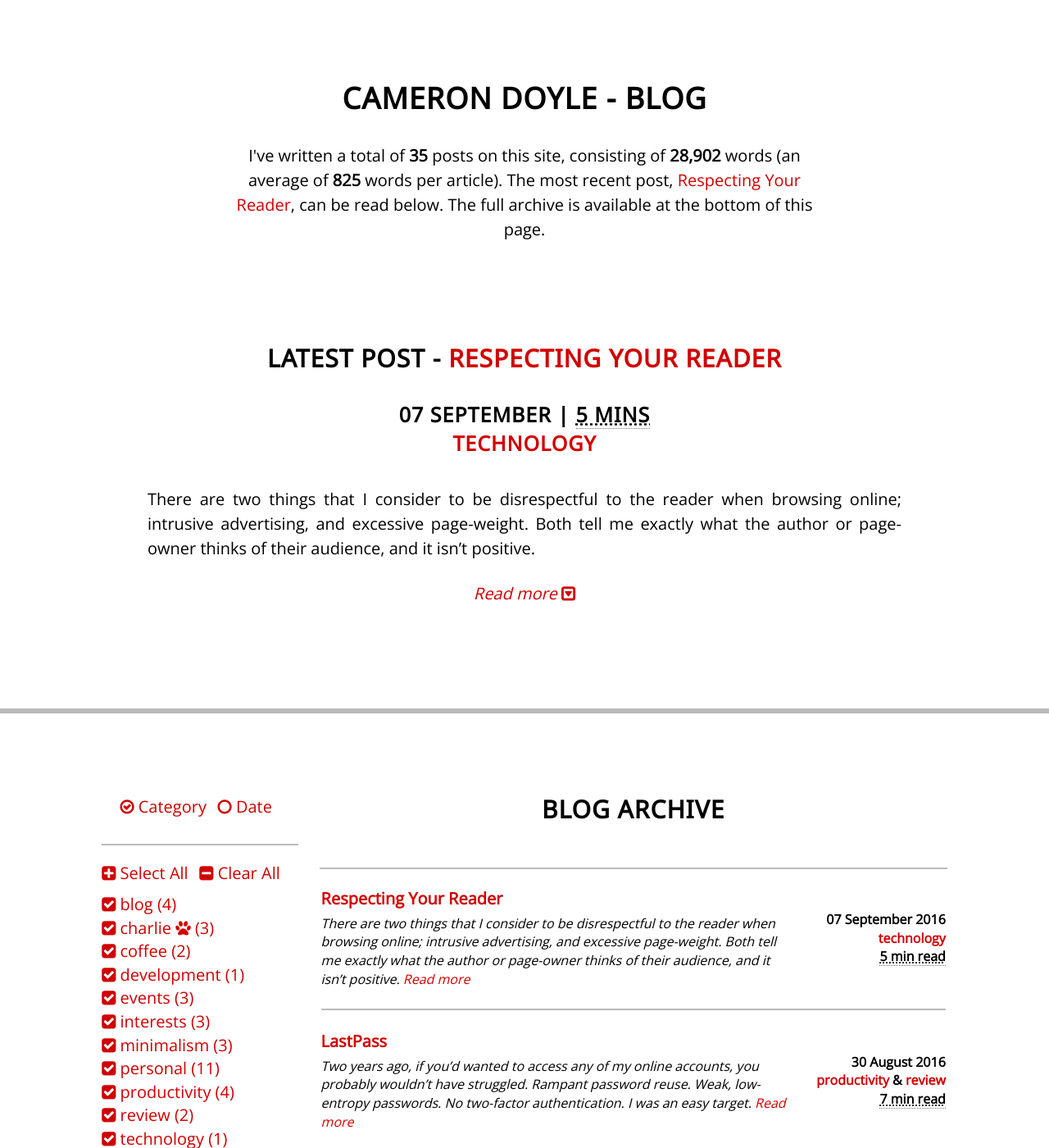
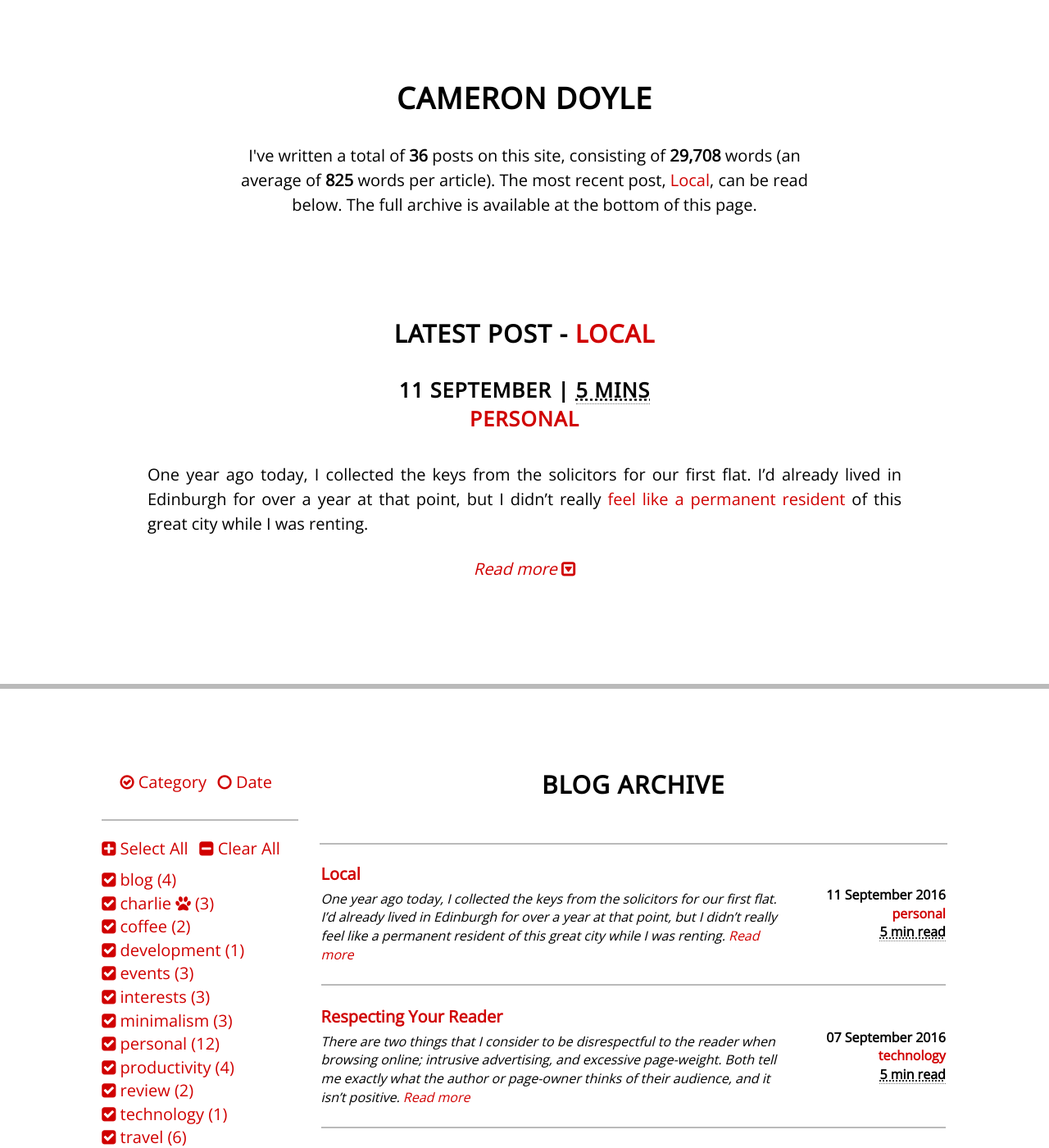
Before and after one commit to CameronD17/blog, a Jekyll site: the page built from index.html, in a window 1280 px wide and 1400 px high. Shown: the whole window at 82% size. Built offline with Jekyll 4.4.1, drawn with Linux system fonts in a browser that asks for light colours; nearby versions of some CDN libraries; comment, search, counter and statistics services are not loaded; some of the changed lines change nothing that is shown.

Commit message:
Blog post: Local

```diff
--- /dev/null
+++ b/_posts/2016-09-11-local.markdown
@@ -0,0 +1,31 @@
+---
+layout:     post
+title:      "Local"
+date:       2016-09-11 21:00:00 +0000
+tags:       personal
+---
+
+One year ago today, I collected the keys from the solicitors for our first flat. I'd already lived in Edinburgh for over a year at that point, but I didn't really [feel like a permanent resident]({% post_url 2016-03-09-home %}) of this great city while I was renting.
+
+<!-- Read More -->
+
+## Exploring
+
+After moving into our current place, we had a fair bit of decorating and furnishing to do, so date nights went out of the window for a couple of months. In fact, I think I went about six weeks without going into the city centre, we were so absorbed with sorting out the flat. Even before this though, my appetite for exploring had waned to almost nothing. Anytime I went out for a meal or drinks, I tended to go to the same four or five places that I knew, rather than searching for and trying out new places. At one point, we visited the Flaming Grill at Fountain Park three nights out in a row; after the third visit, we decided something needed to change (not that I have anything against McCowan's, it's still a decent place to watch the match.)
+
+So, once the flat was close to habitable, Sasha and I made a pact. We agreed that every month we would each pick a new place that we hadn't been before (together, at least), and have a date night there. For a bit of fun, we also agreed to not tell the other where we were actually going until we got there, coining the term Mystery Date Night. This helped in two ways; firstly, we were trying new places, which at the very least helps us recommend places in Edinburgh (people always ask when they come visit), and secondly it meant we were going out at least once every couple of weeks or so, which we'd neglected due to working on the flat.
+
+For our first date night, way back on November 2nd last year, I took Sasha to my favourite Indian restaurant in Edinburgh; Khushi's, on Antigua Street. Since then we've tried out nearly 20 new places in Edinburgh (and three outside of Edinburgh), expanding our recommendation list, as well as unearthing some hidden gems in the city. Some of the places we've tried have been in the city, some have been within walking distance of our new flat.
+
+## Connecting
+
+Even with our newfound touring of the city, we still weren't fully 'connected'. We were still outsiders, foreigners, invaders; until April of this year, when [Charlie joined the family]({% post_url 2016-04-25-puppy %}). All of a sudden, we were talking to pretty much everyone in our neighbourhood. People love puppies, and it opened up conversations easily with new people. Charlie is six months old now, and we know all of the couple dozen people who walk their dogs at Saughton Park across the road from our flat. Or at least, we know the names of the dogs. Humans, not so much.
+
+To celebrate our one-year flat-iversary, we took Charlie to one of my favourite spots in the city; the peak of Arthur's Seat in Holyrood Park. We caught the bus to Lothian Road, then walked through the ever-busy Meadows and Newington to Holyrood Park. We headed up the steeper western ascent, pausing halfway to watch the [Riding of the Marches][riding-of-the-marches] procession heading along Queen's Drive towards the Royal Mile. Charlie proved his sure-footedness, leaping around the steep rocks and inclines with ease, stopping only to check that we hadn't fallen too far behind. As always, people stopped to make a fuss of him the whole way up (he loves the attention, so no complaining from him), including when we finally reached the extraordinarily busy peak. The winds were strong at the top as usual, so we didn't linger too long, instead heading down the easy eastern slope into Duddingston.
+
+One of my favourite things about Edinburgh is the abundance of dog-friendly establishments. [The Sheep Heid Inn][the-sheep-heid-inn], Edinburgh's oldest pub, in Duddingston is one of them, and we called in for Sunday lunch. Charlie curled up and went to sleep under the table while we ate, as he usually does after a long walk. He's happy and content to sleep anywhere, as long as we're there with him.
+
+Yesterday, I took Charlie to Cramond beach. We met a woman there with three Border Collies, and got talking (in between throwing tennis balls into the sea for the dogs of course). The subject of where I'm from came up, my accent not quite passing as native just yet. After I told her where I'm from, she asked me "so how long have you been an Edinburgher?". I haven't been asked that before, and I haven't really thought about it either. When does the transition occur, what's the criteria? Maybe I am a local now.
+
+[riding-of-the-marches]: http://www.edinburghridingthemarches.co.uk/
+[the-sheep-heid-inn]: http://www.thesheepheidedinburgh.co.uk/
--- a/index.html
+++ b/index.html
@@ -39,7 +39,7 @@ title:      Blog
         <div class="container">
             <div class="row">
                 <div class="col-md-8 col-md-offset-2 intro-bg">
-                    <h1>Cameron Doyle - Blog</h1>
+                    <h1>Cameron Doyle</h1>
                     <p>I've written a total of <span class="emphasis">{{ postcount }}</span> posts on this site, consisting of <span class="emphasis">{{ formattedtotalwords }}</span> words (an average of <span class="emphasis">{{ totalwords | divided_by: postcount }}</span> words per article). The most recent post, <a href="{{ site.posts.first.url }}">{{ site.posts.first.title }}</a>, can be read below. The full archive is available at the bottom of this page.</p>
                 </div>
             </div>
```
